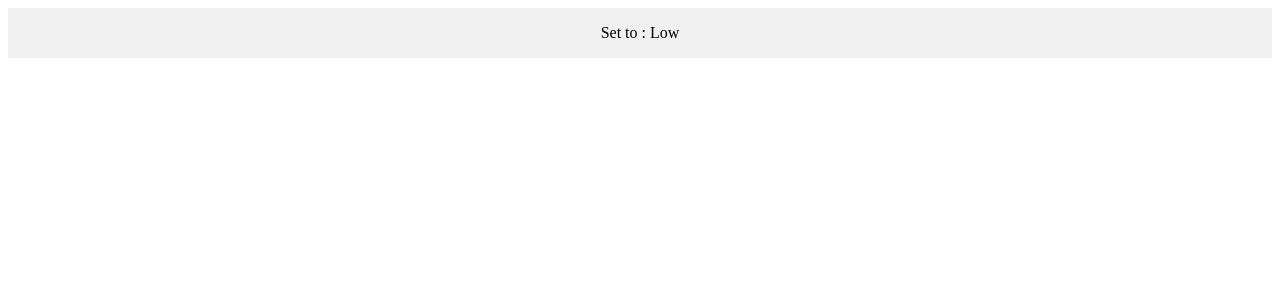
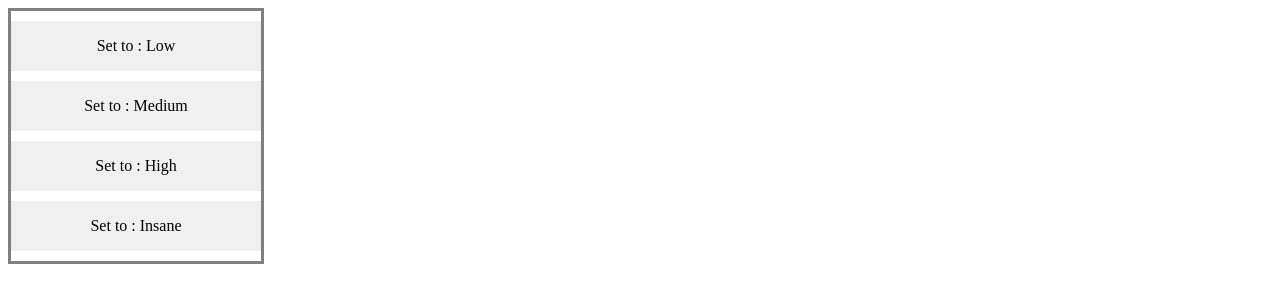
Before and after one commit to johannpa/React-test, a React (Create React App) app: page / in a window 1280 px wide. Shown: the top 302 px of the page. Built offline with nearby package versions, Linux system fonts and the light colour scheme.

Commit message:
Add style for the MenuList component

```diff
--- a/src/App.jsx
+++ b/src/App.jsx
@@ -1,13 +1,14 @@
 import React from "react";
 import { DisplayDifficulty } from "./components/DisplayDifficulty/DisplayDifficulty";
-import { MenuListItem } from "./components/MenuListItem/MenuListItem";
+// import { MenuListItem } from "./components/MenuListItem/MenuListItem";
+import { MenuList } from "./components/MenuList/MenuList";
 
 export function App() {
   return (
     <>
       <div>
         {/* <DisplayDifficulty difficulty="Low" /> */}
-        <MenuListItem difficulty="Low" />
+        <MenuList />
       </div>
     </>
   );
--- a/src/components/MenuList/MenuList.jsx
+++ b/src/components/MenuList/MenuList.jsx
@@ -4,7 +4,7 @@ import { MenuListItem } from "../MenuListItem/MenuListItem";
 
 export function MenuList(props) {
   return (
-    <div>
+    <div className={style.container}>
       <MenuListItem difficulty="Low" />
       <MenuListItem difficulty="Medium" />
       <MenuListItem difficulty="High" />
--- a/src/components/MenuList/style.module.css
+++ b/src/components/MenuList/style.module.css
@@ -0,0 +1,8 @@
+.container {
+  border: 3px solid grey;
+  height: 250px;
+  width: 250px;
+  display: flex;
+  flex-direction: column;
+  justify-content: space-evenly;
+}
```
